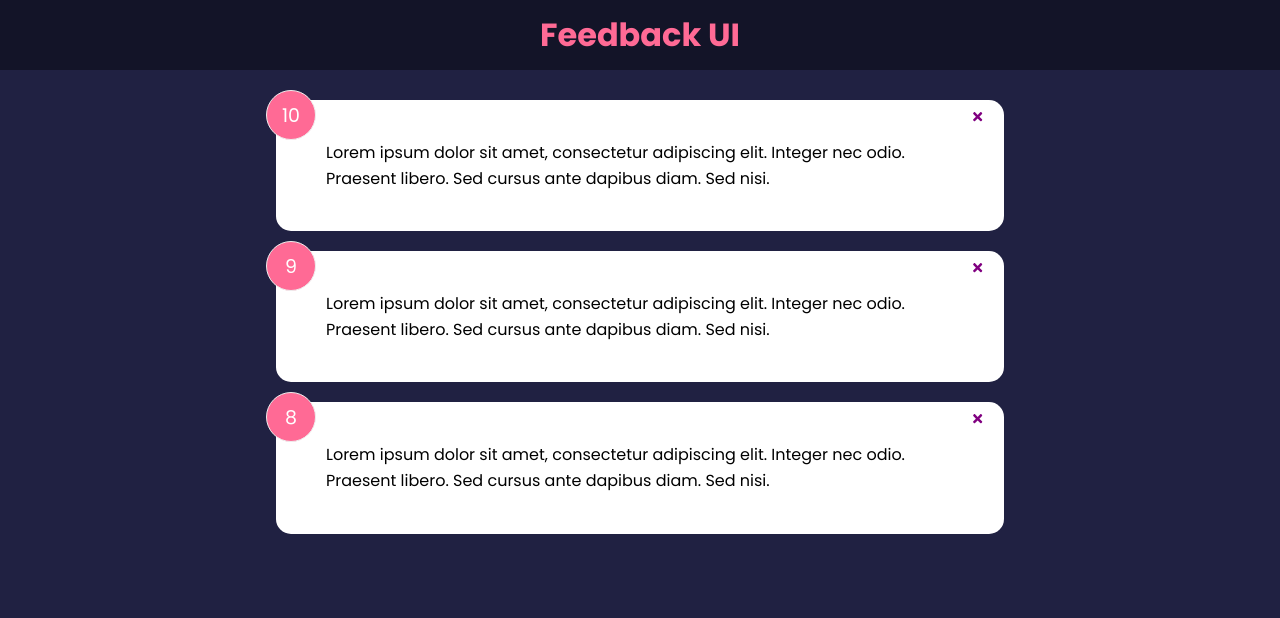
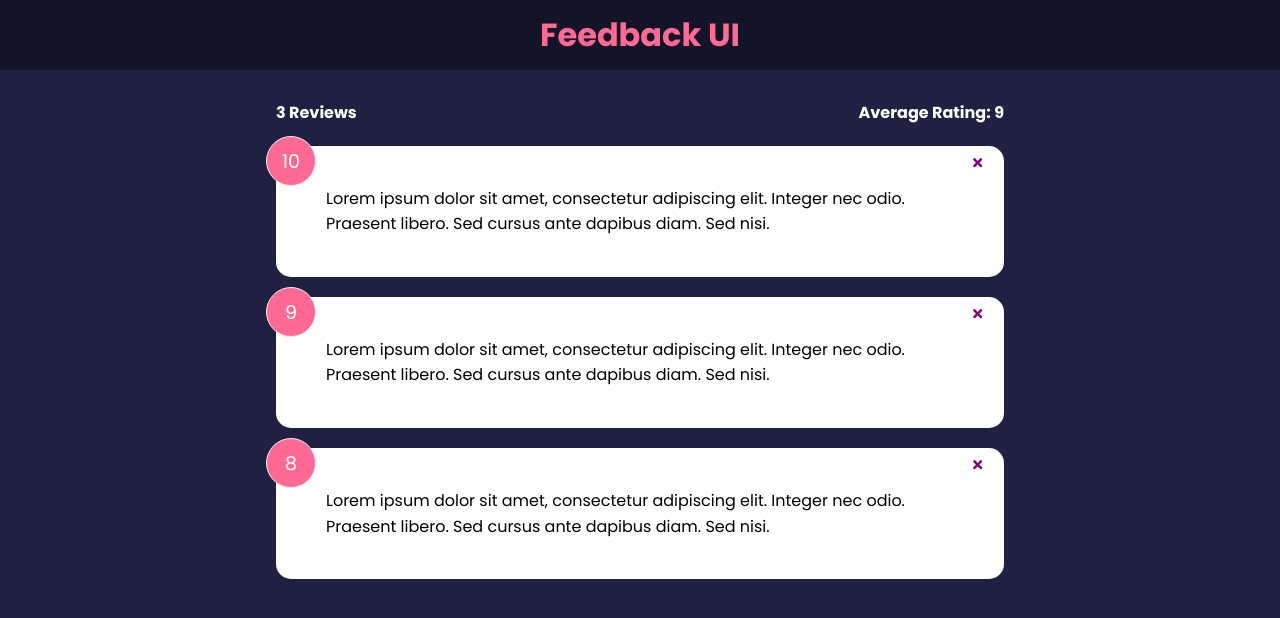
Before and after one commit to ImKetan1610/feedback1, a React (Create React App) app in the folder feedback_app/: page / in a window 1280 px wide. Shown: the top 618 px of the page. Built offline with nearby package versions, Linux system fonts and the light colour scheme.

Commit message:
FeedbackStats, conponents and Reactivity

```diff
--- a/feedback_app/src/App.js
+++ b/feedback_app/src/App.js
@@ -4,6 +4,7 @@
 // import FeedbackItem from "./components/FeedbackItem";
 import feedbackData from "./data/feedbackData"
 import FeedbackList from "./components/FeedbackList"
+import FeedbackStats from "./components/FeedbackStats"
 
 function App() {
   const [feedback, setFeedback] = useState(feedbackData)
@@ -21,6 +22,7 @@
       <Header />
       {/* <FeedbackItem /> */}
       <div className='container'>
+        <FeedbackStats feedback = {feedback} />
         <FeedbackList feedback={feedback}  handleDelete={deleteFeedback} />
       </div>
     </>
--- /dev/null
+++ b/feedback_app/src/components/FeedbackStats.jsx
@@ -0,0 +1,24 @@
+import PropTypes from 'prop-types'
+
+function FeedbackStats ({feedback}) {
+    //Calculate Rating Avg
+    let average = feedback.reduce((acc,cur) => {
+        return acc + cur.rating
+    }, 0) / feedback.length
+
+    console.log (average)
+    average = average.toFixed(1).replace(/[.,]0$/, '')
+
+    return (
+        <div className = 'feedback-stats'>
+            <h4>{feedback.length} Reviews</h4>
+            <h4>Average Rating: { isNaN(average) ? 0 : average }</h4>
+        </div>
+    )
+}
+
+FeedbackStats.propTypes = {
+    feedback: PropTypes.array.isRequired,
+}
+
+export default FeedbackStats;
```
